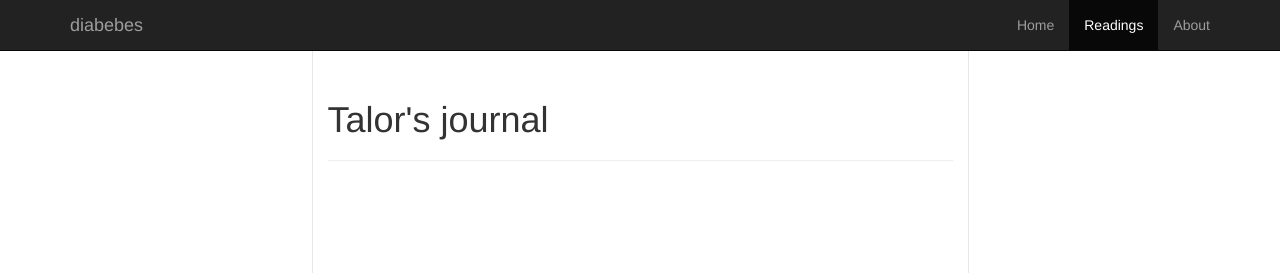
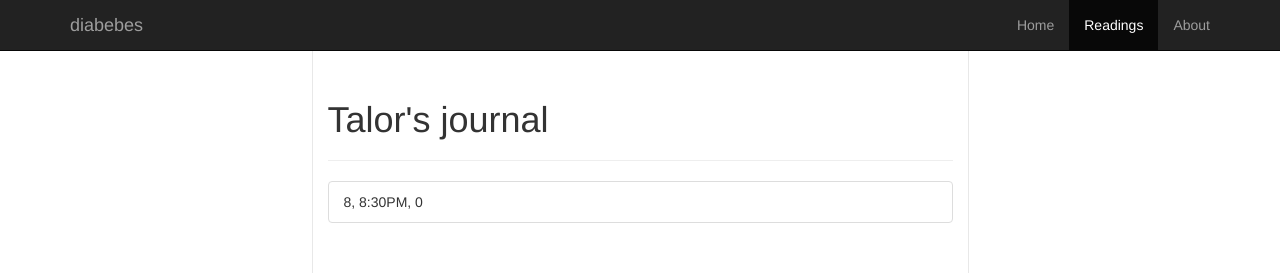
Before and after one commit to talor-hammond/diabebes-angular-ts, an Angular app: page / in a window 1280 px wide. Shown: the top 273 px of the page. Built offline with nearby package versions, Linux system fonts and the light colour scheme.

Commit message:
ngFor to render mock data dynamically

```diff
--- a/src/app/components/readings/reading.model.ts
+++ b/src/app/components/readings/reading.model.ts
@@ -3,7 +3,7 @@ export class Reading {
     public time: String
     public insulin?: Number
 
-    constructor(bg: Number, time: String, insulin?: number) {
+    constructor(bg: Number, time: String, insulin?: Number) {
         this.bg = bg
         this.time = time
         this.insulin = insulin
--- a/src/app/components/readings/readings.component.html
+++ b/src/app/components/readings/readings.component.html
@@ -1,2 +1,6 @@
 <h1>{{ name }}'s journal</h1>
 <hr>
+
+<ul class="list-group">
+  <li *ngFor="let reading of readings" class="list-group-item">{{ reading.bg }}, {{ reading.time }}, {{ reading.insulin}}</li>
+</ul>
```
